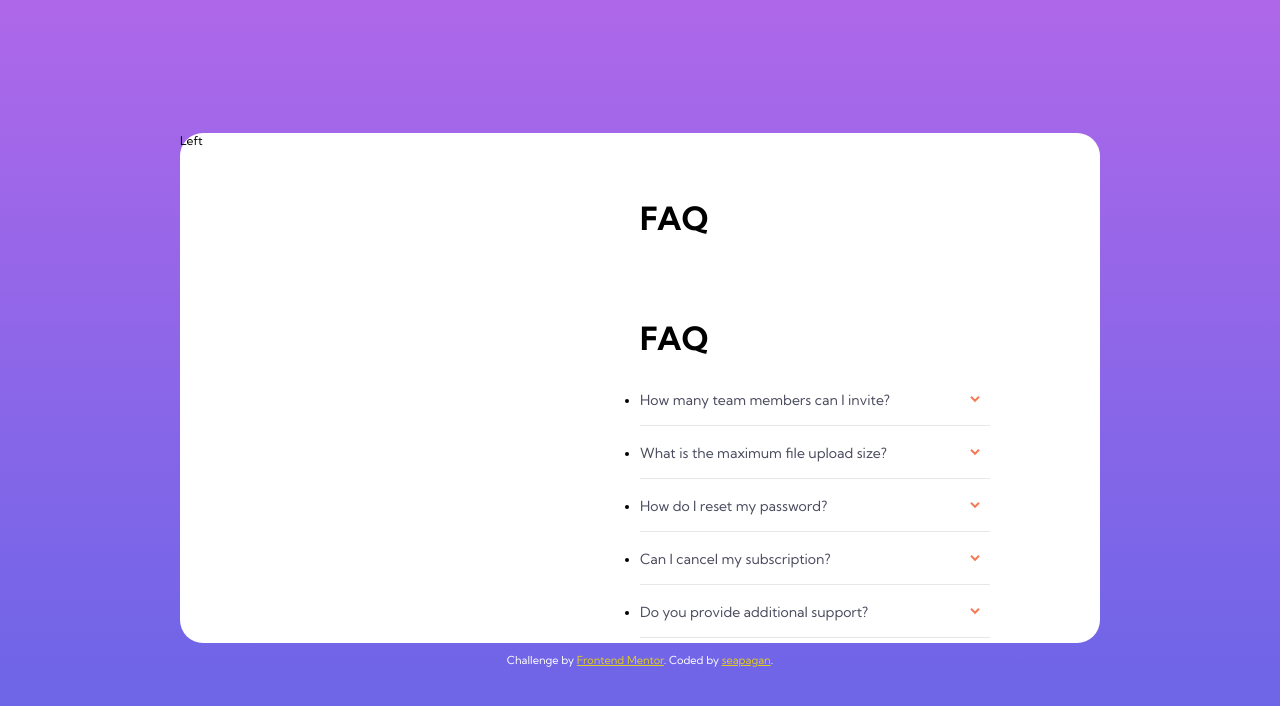
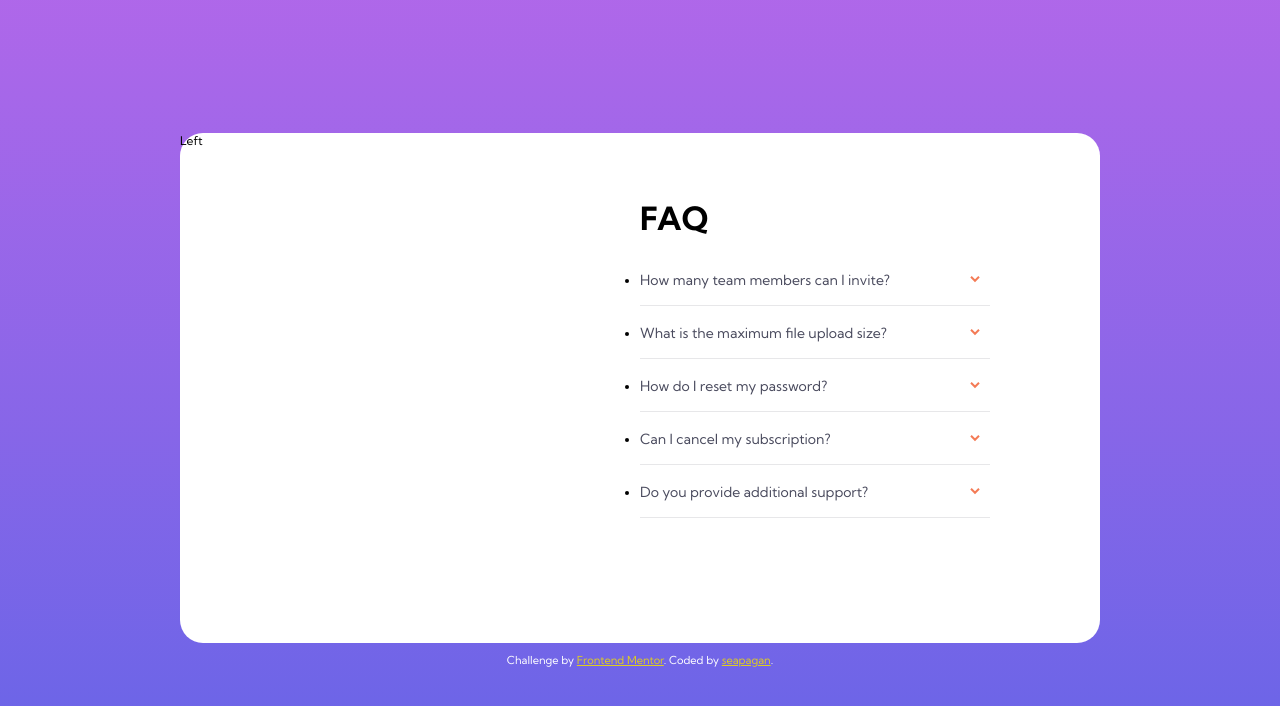
Before and after one commit to seapagan-fem/faq-accordian-card, a plain HTML site: page index.html in a window 1280 px wide. Drawn offline with Linux system fonts and the light colour scheme.

Commit message:
move heading out of list

```diff
--- a/index.html
+++ b/index.html
@@ -23,11 +23,9 @@
   <body>
     <main class="main-card">
       <div>Left</div>
-      <div>
+      <section>
         <h1 class="main-heading">FAQ</h1>
-      <section>
         <ul>
-          <h1 class="main-heading">FAQ</h1>
           <li class="faq-item">
             <h2 class="faq-question">How many team members can I invite?</h2>
             <p class="faq-answer">
```
